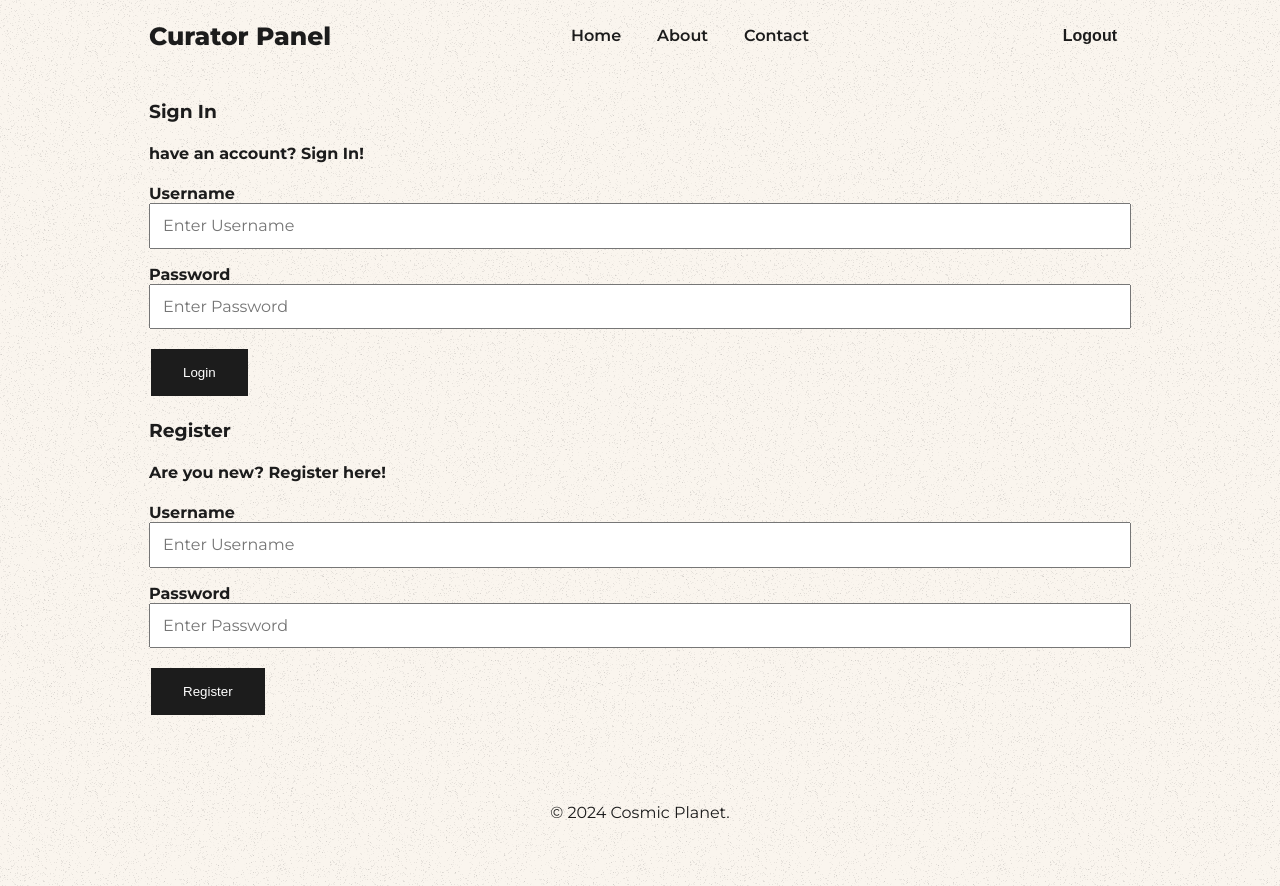
After one commit to JuggernautTej/ALXPortfolioProject-Cosmic-Planet, a Node server app: page /admin in a window 1280 px wide. The commit adds this page. Run offline with Node 20, Linux system fonts and the light colour scheme; some libraries are stand-ins or nearby versions.

Commit message:
made correction to logo to accomodate search bar. Implemented front end for Admin panel and login

```diff
--- a/app.js
+++ b/app.js
@@ -3,6 +3,7 @@ import express from 'express';
 import expressLayout from 'express-ejs-layouts';
 import connectDB from './server/config/db.js';
 import mainRoutes from './server/routes/main.js';
+import theAdmin from './server/routes/admin.js';
 
 dotenv.config();
 const app = express();
@@ -23,6 +24,7 @@ app.set('layout', './layouts/main');
 app.set('view engine', 'ejs');
 
 app.use('/', mainRoutes); // for main routes
+app.use('/', theAdmin); // for the admin route
 
 app.listen(PORT, ()=> {
     console.log(`Node app listening on port ${PORT}`);
--- a/common/css/style.css
+++ b/common/css/style.css
@@ -39,12 +39,13 @@ h1 { font-size:var(--font-size-md); }
 }
 
 .header__logo .logo_img {
-    height: 200px; /* Adjust the height as necessary */
+    height: 100px; /* Adjust the height as necessary */
     width: auto;
     margin-right: 10px; /* Add some space between the logo and the text */
     filter: drop-shadow(0px 44px 34px rgba(0,0,0,0.25));
     overflow: hidden;
     border-radius: var(--border-radius);
+    padding-top: 25px;
 }
 
 input[type="text"],
@@ -314,13 +315,14 @@ img {
 
 /* Search Bar */
 .searchBar {
-  /* visibility: hidden;
-  transform: translateY(-100px); */
+  visibility: hidden;
+  transform: translateY(-100px);
   background-color: var(--black);
   padding: 4px 0;
   position: absolute;
   left: 0;
   right: 0;
+  z-index: 999;
 }
 
 .searchBar.open {
--- /dev/null
+++ b/server/routes/admin.js
@@ -0,0 +1,28 @@
+import bcrypt from 'bcrypt';
+import dotenv from 'dotenv';
+import express from 'express';
+import jwt from 'jsonwebtoken';
+import { Router } from 'express';
+import Post from '../tables/Post.js';
+import Users from '../tables/Users.js';
+
+dotenv.config();
+
+const router = Router();
+const layoutAdmin = '../views/layouts/admin';
+
+// Routes
+// GET method for Admin - login page
+router.get('/admin', async (req, res) => {
+    try {
+        const siteDesc = {
+            title: "The Curator",
+            description: "A blog site where creativity meets the universe."
+        }
+        res.render('admin/login', { siteDesc, layout: layoutAdmin });
+    } catch (error) {
+        console.log(error)
+    }
+});
+
+export default router;
--- /dev/null
+++ b/server/tables/Users.js
@@ -0,0 +1,17 @@
+import mongoose from 'mongoose';
+
+const Schema= mongoose.Schema;
+const UsersSchema = new Schema({
+    username: {
+        type: String,
+        required: true,
+        unique: true
+    },
+    password: {
+        type: String,
+        required: true,
+        unique: true
+    }
+});
+
+export default mongoose.model('User', UsersSchema);
--- /dev/null
+++ b/views/admin/login.ejs
@@ -0,0 +1,27 @@
+<h3>Sign In</h3>
+<h4>have an account? Sign In!</h4>
+
+<form action="/admin" method="POST">
+    <label for="username"><b>Username</b></label>
+    <input type="text" placeholder="Enter Username" name="username">
+
+    <label for="password"><b>Password</b></label>
+    <input type="password" placeholder="Enter Password" name="password">
+
+    <input type="submit" value="Login" class="btn">
+</form>
+
+<!-- will need this part for sign ups -->
+<h3>Register</h3>
+<h4>Are you new? Register here!</h4>
+
+
+<form action="/register" method="POST">
+    <label for="username"><b>Username</b></label>
+    <input type="text" placeholder="Enter Username" name="username">
+
+    <label for="password"><b>Password</b></label>
+    <input type="password" placeholder="Enter Password" name="password">
+
+    <input type="submit" value="Register" class="btn">
+</form>
--- /dev/null
+++ b/views/layouts/admin.ejs
@@ -0,0 +1,20 @@
+<!DOCTYPE html>
+<html lang="en">
+<head>
+    <meta charset="UTF-8">
+    <meta name="viewport" content="width=device-width, initial-scale=1.0">
+    <title><%= siteDesc.title %></title>
+    <meta name="description" content="<%= siteDesc.description %>">
+    <link rel="stylesheet" href="/css/style.css">
+    <script type="text/javascript"defer src="/js/script.js" ></script>
+</head>
+<body>
+    <div class="container">
+        <%- include('../parts/adminHeader.ejs') %>
+        <main class="main">
+        <%- body %>
+        </main>
+        <%- include('../parts/footer.ejs') %>
+    </div>
+</body>
+</html>
--- /dev/null
+++ b/views/parts/adminHeader.ejs
@@ -0,0 +1,22 @@
+<header class="header">
+    <a href="/" class="header__logo">Curator Panel</a>
+    <nav class="header__nav">
+        <ul>
+            <li>
+                <a href="/" class="">Home</a>
+            </li>
+            <li>
+                <a href="/about" class="">About</a>
+            </li>
+            <li>
+                <a href="/contact" class="">Contact</a>
+            </li>
+        </ul>
+    </nav>
+
+    <div class="header__button">
+        <button>
+            Logout
+        </button>
+    </div>
+</header>
--- a/views/parts/header.ejs
+++ b/views/parts/header.ejs
@@ -2,7 +2,7 @@
     <a href="/" class="header__logo">
         <img src="/imgs/blog_logo.jpeg" alt="Logo" class="logo_img" />
 
-        Cosmic Planet
+        <span>Cosmic Planet</span>
     </a>
     <nav class="header__nav">
         <ul>
```
Also changed, not shown: common/js/universal.js (+20 -0 lines).
